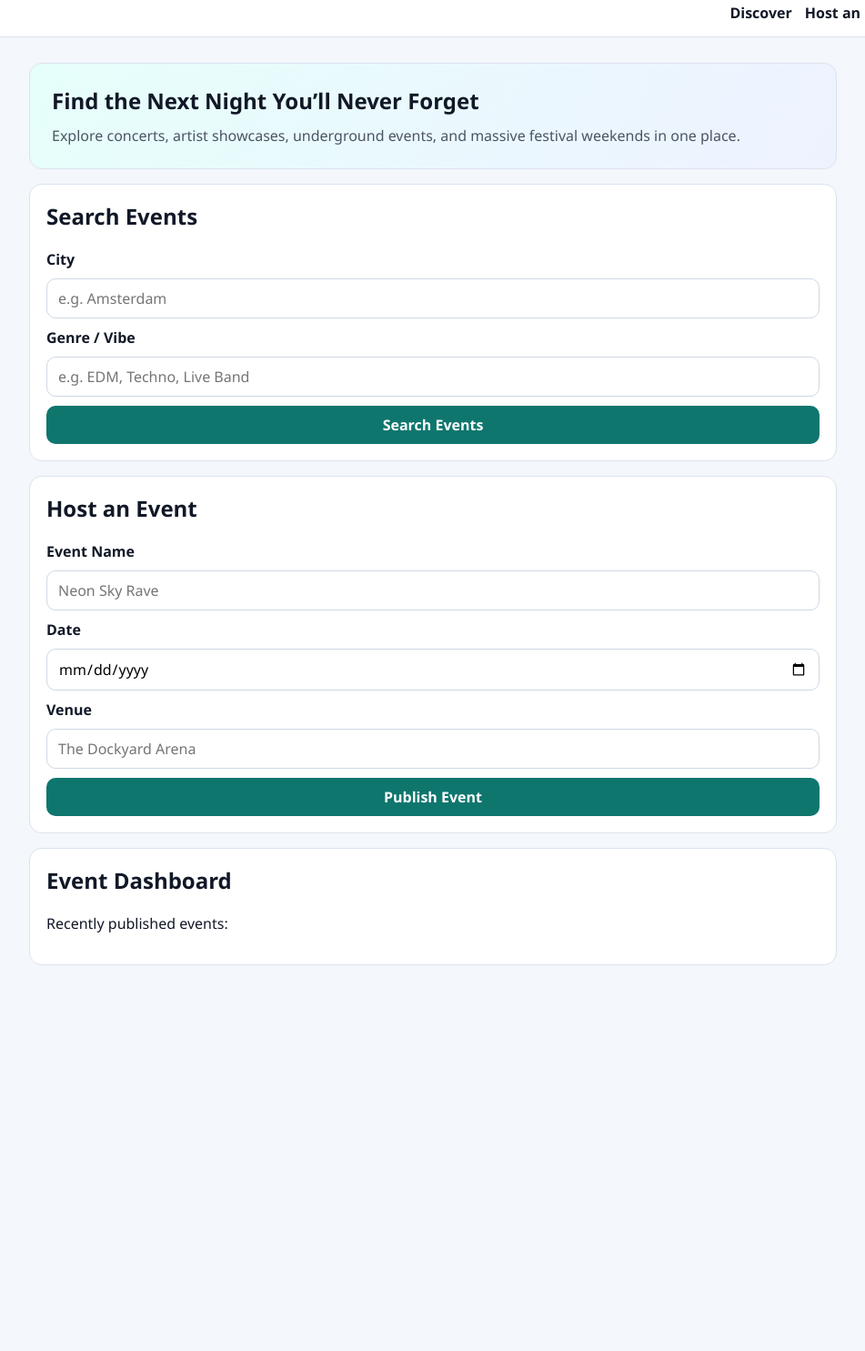
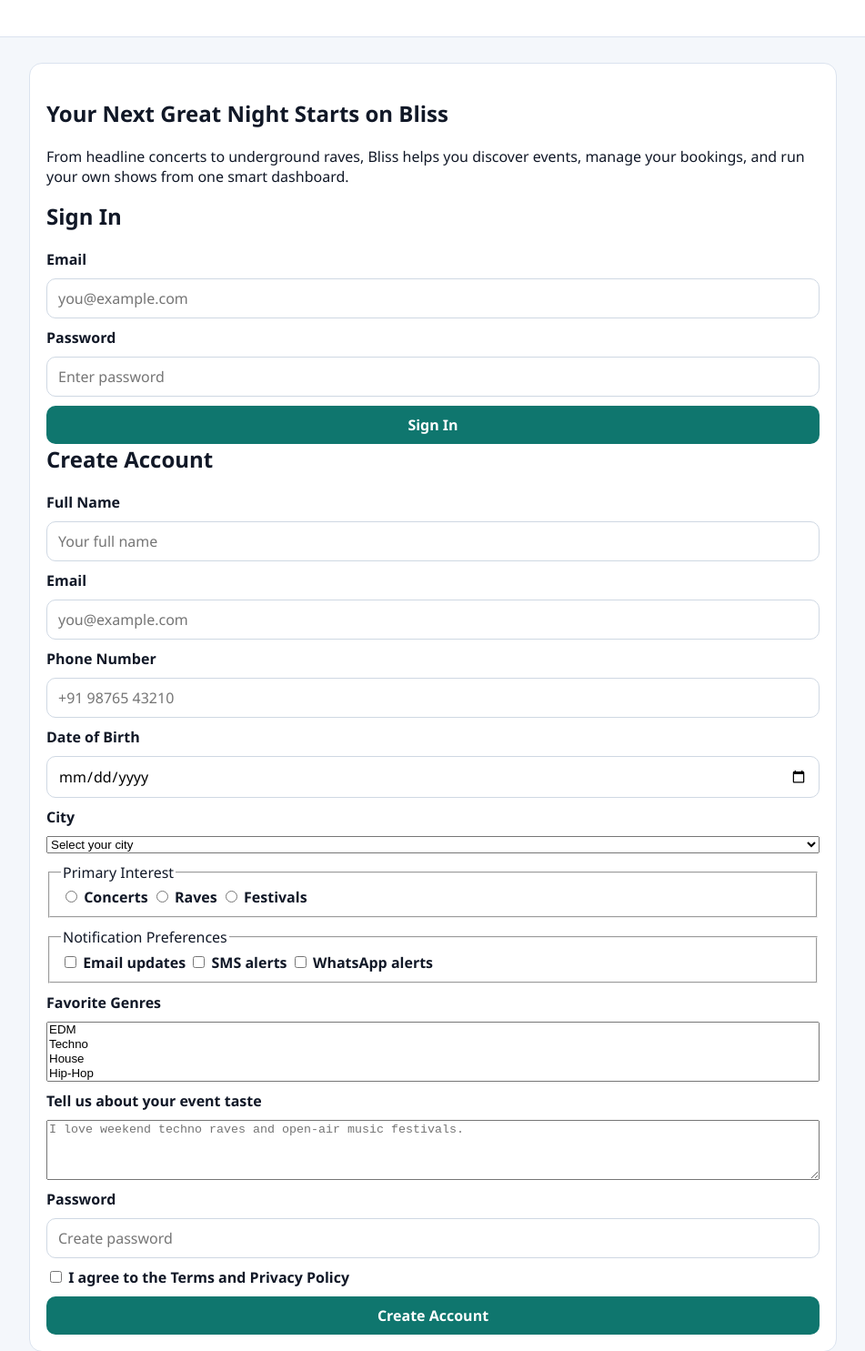
Before and after one commit to dev-shubhamsingh/playwright-e2e-framework, a website: page public/index.html in a window 1280 px wide. Shown: the part 12-1497 px from the top of the page at 91% size, without its empty margins (164-1115 px from the left). Before the commit the page ends 1141 px from the top, so only its background shows below. Drawn offline with Linux system fonts and the light colour scheme.

Commit message:
feat: redesign homepage with auth-first flow and rich signup form

```diff
--- a/public/index.html
+++ b/public/index.html
@@ -3,64 +3,147 @@
   <head>
     <meta charset="UTF-8" />
     <meta name="viewport" content="width=device-width, initial-scale=1.0" />
-    <title>Bliss | Discover Live Events</title>
+    <title>Bliss | Event Discovery and Management Platform</title>
     <meta
       name="description"
-      content="Bliss helps fans discover concerts, artist shows, raves, and festival experiences."
+      content="Bliss helps users discover events, create accounts, sign in, and manage event activity from a dashboard."
     />
     <link rel="stylesheet" href="/styles.css" />
   </head>
   <body>
     <header class="topbar">
       <div class="brand">Bliss</div>
-      <nav aria-label="Primary navigation">
-        <a href="#discover">Discover</a>
-        <a href="#host">Host an Event</a>
-        <a href="#dashboard">Dashboard</a>
-      </nav>
     </header>
 
     <main class="app">
-      <section class="hero" id="discover">
-        <h1>Find the Next Night You’ll Never Forget</h1>
+      <section id="home-view" class="card">
+        <h1>Your Next Great Night Starts on Bliss</h1>
         <p id="description">
-          Explore concerts, artist showcases, underground events, and massive festival weekends in one place.
+          From headline concerts to underground raves, Bliss helps you discover events, manage your bookings, and run your own shows from one smart dashboard.
         </p>
+
+        <article id="login-section">
+          <h2>Sign In</h2>
+          <form id="login-form">
+            <label for="login-email">Email</label>
+            <input id="login-email" name="email" type="email" placeholder="you@example.com" required />
+
+            <label for="login-password">Password</label>
+            <input id="login-password" name="password" type="password" placeholder="Enter password" required />
+
+            <button type="submit">Sign In</button>
+          </form>
+        </article>
+
+        <article id="signup-section">
+          <h2>Create Account</h2>
+          <form id="signup-form">
+            <label for="signup-name">Full Name</label>
+            <input id="signup-name" name="name" type="text" placeholder="Your full name" required />
+
+            <label for="signup-email">Email</label>
+            <input id="signup-email" name="email" type="email" placeholder="you@example.com" required />
+
+            <label for="signup-phone">Phone Number</label>
+            <input id="signup-phone" name="phone" type="tel" placeholder="+91 98765 43210" required />
+
+            <label for="signup-dob">Date of Birth</label>
+            <input id="signup-dob" name="dob" type="date" required />
+
+            <label for="signup-city">City</label>
+            <select id="signup-city" name="city" required>
+              <option value="">Select your city</option>
+              <option value="mumbai">Mumbai</option>
+              <option value="delhi">Delhi</option>
+              <option value="bangalore">Bangalore</option>
+              <option value="goa">Goa</option>
+              <option value="other">Other</option>
+            </select>
+
+            <fieldset>
+              <legend>Primary Interest</legend>
+              <label>
+                <input type="radio" name="interest" value="concerts" required />
+                Concerts
+              </label>
+              <label>
+                <input type="radio" name="interest" value="raves" />
+                Raves
+              </label>
+              <label>
+                <input type="radio" name="interest" value="festivals" />
+                Festivals
+              </label>
+            </fieldset>
+
+            <fieldset>
+              <legend>Notification Preferences</legend>
+              <label>
+                <input type="checkbox" name="notifications" value="email" />
+                Email updates
+              </label>
+              <label>
+                <input type="checkbox" name="notifications" value="sms" />
+                SMS alerts
+              </label>
+              <label>
+                <input type="checkbox" name="notifications" value="whatsapp" />
+                WhatsApp alerts
+              </label>
+            </fieldset>
+
+            <label for="signup-fav-genres">Favorite Genres</label>
+            <select id="signup-fav-genres" name="genres" multiple size="4">
+              <option value="edm">EDM</option>
+              <option value="techno">Techno</option>
+              <option value="house">House</option>
+              <option value="hiphop">Hip-Hop</option>
+              <option value="rock">Rock</option>
+            </select>
+
+            <label for="signup-bio">Tell us about your event taste</label>
+            <textarea
+              id="signup-bio"
+              name="bio"
+              rows="4"
+              maxlength="300"
+              placeholder="I love weekend techno raves and open-air music festivals."
+            ></textarea>
+
+            <label for="signup-password">Password</label>
+            <input id="signup-password" name="password" type="password" placeholder="Create password" required />
+
+            <label>
+              <input id="signup-terms" name="terms" type="checkbox" required />
+              I agree to the Terms and Privacy Policy
+            </label>
+
+            <button type="submit">Create Account</button>
+          </form>
+        </article>
       </section>
 
-      <section class="card">
-        <h2>Search Events</h2>
-        <form id="search-form">
-          <label for="city-input">City</label>
-          <input id="city-input" name="city" type="text" placeholder="e.g. Amsterdam" required />
+      <section id="dashboard-view" class="card" hidden>
+        <h2>Event Dashboard</h2>
+        <p>Publish events and track what you create.</p>
 
-          <label for="genre-input">Genre / Vibe</label>
-          <input id="genre-input" name="genre" type="text" placeholder="e.g. EDM, Techno, Live Band" required />
-
-          <button type="submit">Search Events</button>
-        </form>
-      </section>
-
-      <section class="card" id="host">
-        <h2>Host an Event</h2>
         <form id="event-form">
           <label for="event-name">Event Name</label>
-          <input id="event-name" name="eventName" type="text" placeholder="Neon Sky Rave" required />
+          <input id="event-name" name="eventName" type="text" placeholder="Neon Pulse Night" required />
 
           <label for="event-date">Date</label>
           <input id="event-date" name="eventDate" type="date" required />
 
           <label for="event-venue">Venue</label>
-          <input id="event-venue" name="eventVenue" type="text" placeholder="The Dockyard Arena" required />
+          <input id="event-venue" name="eventVenue" type="text" placeholder="Dockyard Arena" required />
 
           <button type="submit">Publish Event</button>
         </form>
-      </section>
 
-      <section class="card" id="dashboard">
-        <h2>Event Dashboard</h2>
-        <p>Recently published events:</p>
+        <h3>Published Events</h3>
         <ul id="event-list" aria-live="polite"></ul>
+
+        <button id="logout-button" type="button">Log Out</button>
       </section>
     </main>
 
```
